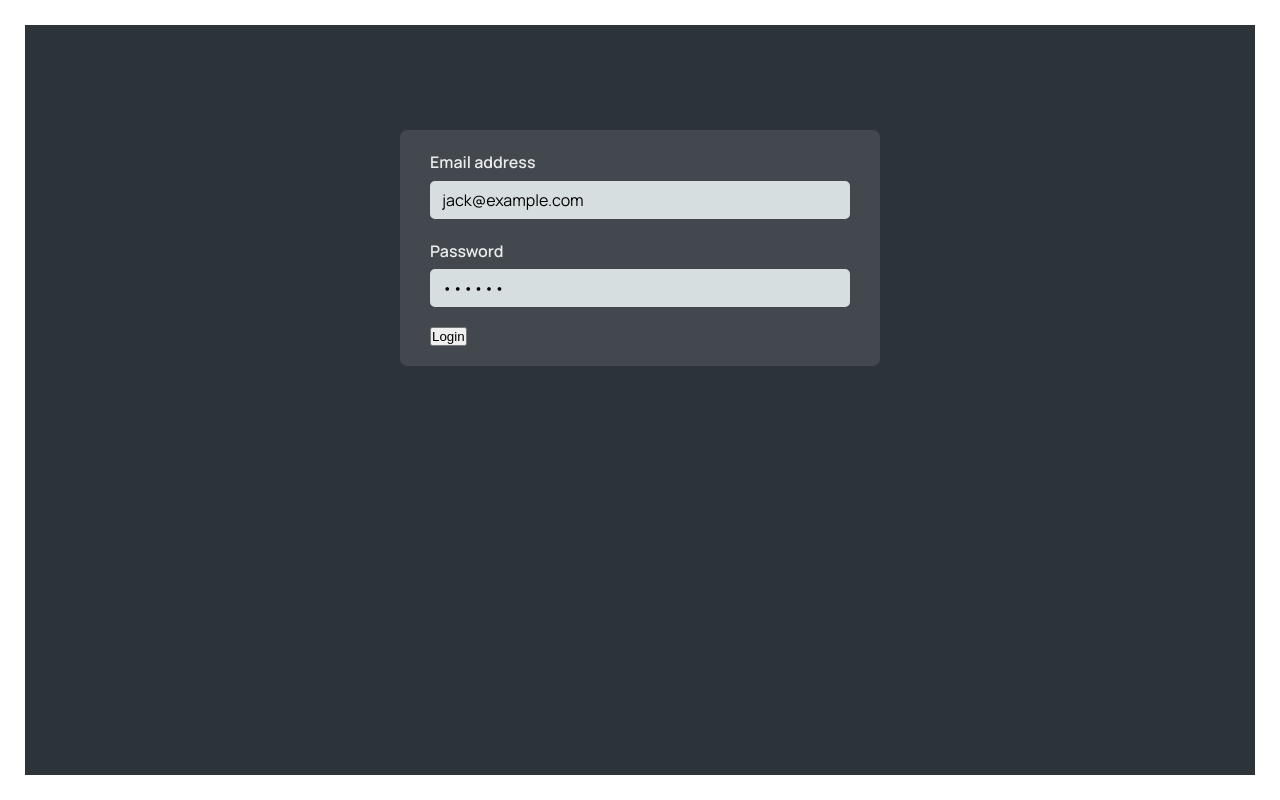
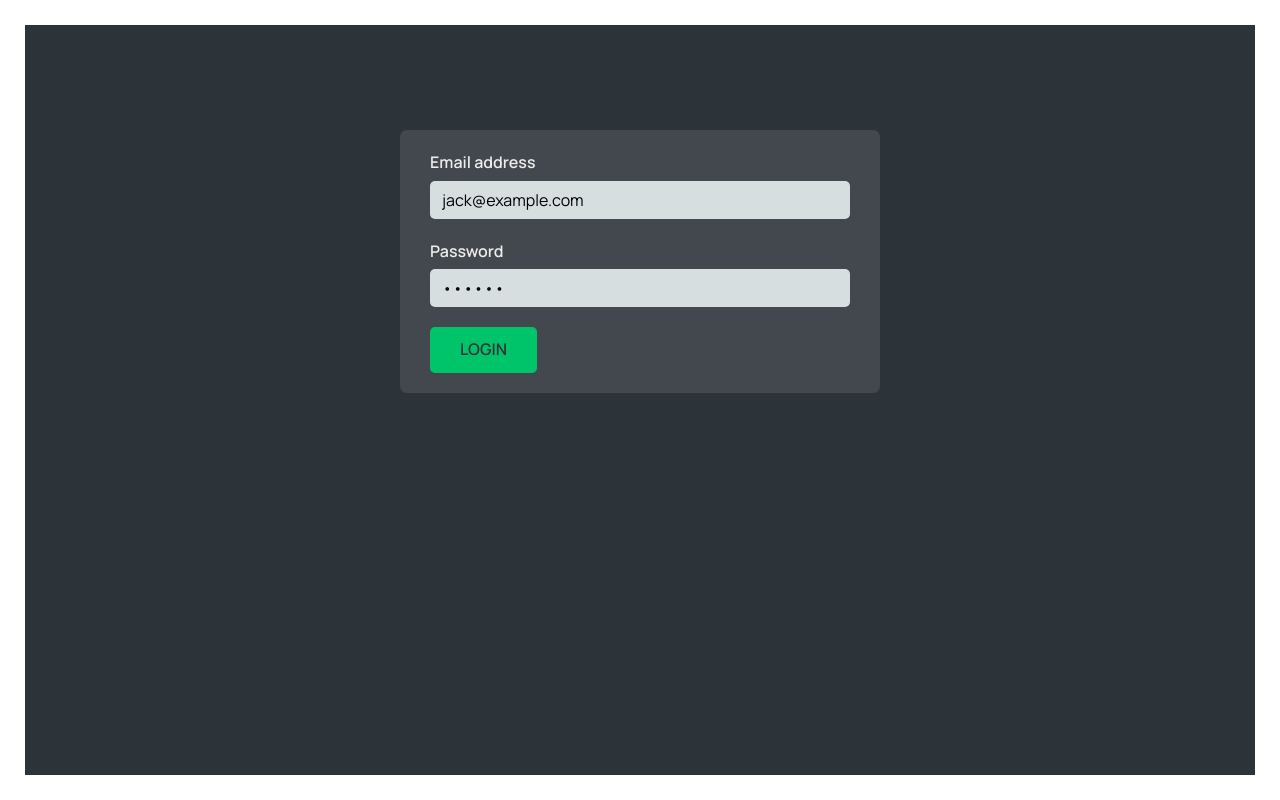
Before and after one commit to itsninam/worldwise, a React (Vite) app: page /login in a window 1280 px wide. Built offline with nearby package versions, Linux system fonts and the light colour scheme; data requests are answered from the project's data file.

Commit message:
Adding links

```diff
--- a/src/App.jsx
+++ b/src/App.jsx
@@ -1,5 +1,5 @@
 import { useState, useEffect } from "react";
-import { BrowserRouter, Routes, Route } from "react-router-dom";
+import { BrowserRouter, Routes, Route, Navigate } from "react-router-dom";
 
 import Product from "./pages/Product";
 import Pricing from "./pages/Pricing";
@@ -43,10 +43,7 @@ function App() {
         <Route path="product" element={<Product />} />
         <Route path="login" element={<Login />} />
         <Route path="app" element={<AppLayout />}>
-          <Route
-            index
-            element={<CityList cities={cities} isLoading={isLoading} />}
-          />
+          <Route index element={<Navigate replace to="cities" />} />
           <Route
             path="cities"
             element={<CityList cities={cities} isLoading={isLoading} />}
--- a/src/components/Logo.jsx
+++ b/src/components/Logo.jsx
@@ -1,7 +1,12 @@
+import { Link } from "react-router-dom";
 import styles from "./Logo.module.css";
 
 function Logo() {
-  return <img src="/logo.png" alt="WorldWise logo" className={styles.logo} />;
+  return (
+    <Link to="/">
+      <img src="/logo.png" alt="WorldWise logo" className={styles.logo} />;
+    </Link>
+  );
 }
 
 export default Logo;
--- a/src/pages/Homepage.jsx
+++ b/src/pages/Homepage.jsx
@@ -1,3 +1,4 @@
+import { Link } from "react-router-dom";
 import styles from "./Homepage.module.css";
 
 export default function Homepage() {
@@ -14,6 +15,10 @@ export default function Homepage() {
           of. Never forget your wonderful experiences, and show your friends how
           you have wandered the world.
         </h2>
+
+        <Link to="/login" className="cta">
+          Start tracking now
+        </Link>
       </section>
     </main>
   );
--- a/src/pages/Login.jsx
+++ b/src/pages/Login.jsx
@@ -1,5 +1,6 @@
 import styles from "./Login.module.css";
 import { useState } from "react";
+import { Link } from "react-router-dom";
 
 export default function Login() {
   // PRE-FILL FOR DEV PURPOSES
@@ -30,7 +31,9 @@ export default function Login() {
         </div>
 
         <div>
-          <button>Login</button>
+          <Link to="/app" className="cta">
+            Login
+          </Link>
         </div>
       </form>
     </main>
```
